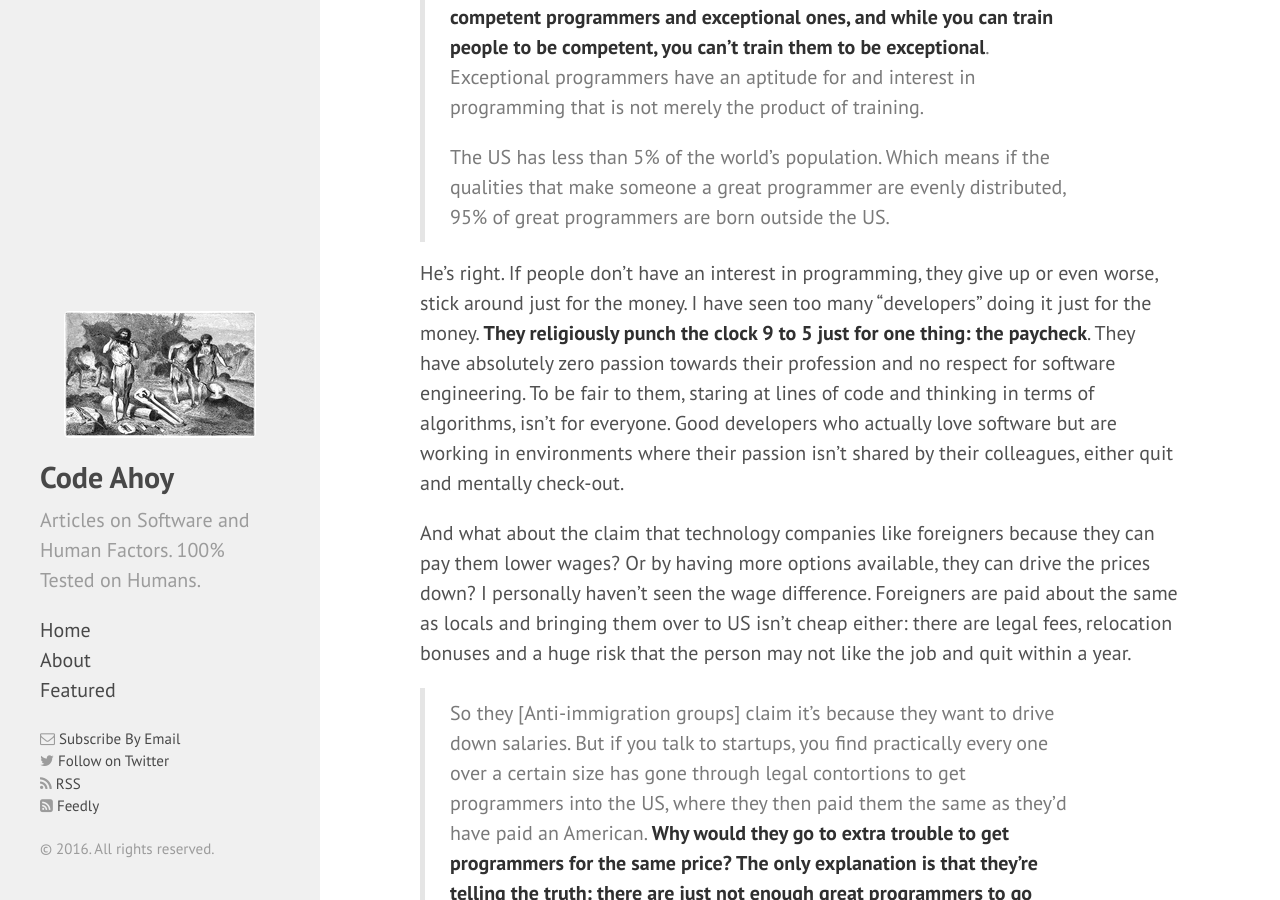
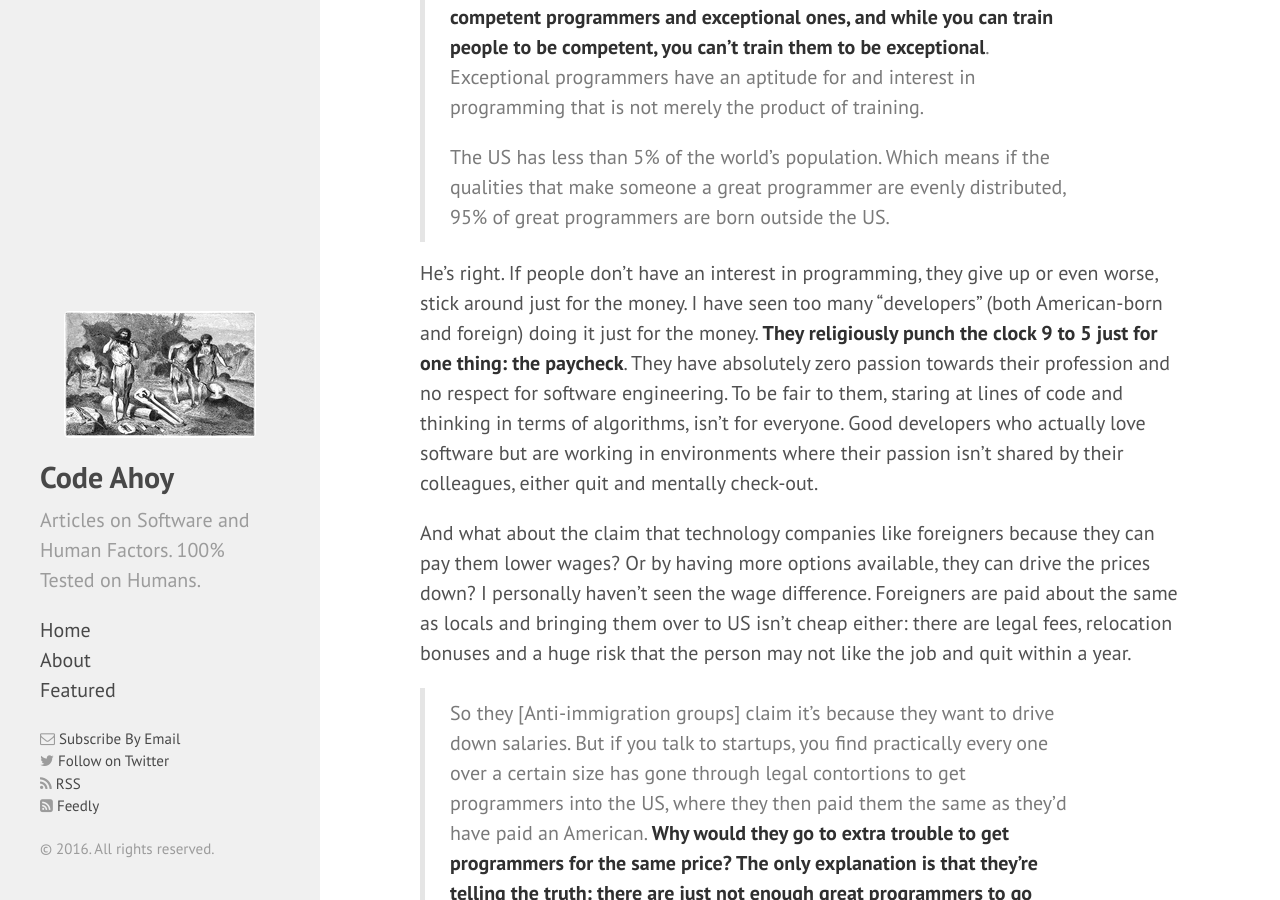
Before and after one commit to talk2viren/umermansoor.github.io, a Jekyll site: the page built from _posts/2016-07-09-should-the-us-allow-foreign-developers.md, in a window 1280 px wide and 900 px high, scrolled down 628 px. Built offline with Jekyll 4.4.1, drawn with Linux system fonts in a browser that asks for light colours; nearby versions of some CDN libraries; a script that is not in the unit is left out; comment, search, counter and statistics services are not loaded.

Commit message:
clarification

```diff
--- a/_posts/2016-07-09-should-the-us-allow-foreign-developers.md
+++ b/_posts/2016-07-09-should-the-us-allow-foreign-developers.md
@@ -13,7 +13,7 @@ Hiring good developers is really difficult. It's even more difficult when the ma
 >
 > The US has less than 5% of the world's population. Which means if the qualities that make someone a great programmer are evenly distributed, 95% of great programmers are born outside the US.
 
-He's right. If people don't have an interest in programming, they give up or even worse, stick around just for the money. I have seen too many "developers" doing it just for the money. **They religiously punch the clock 9 to 5 just for one thing: the paycheck**. They have absolutely zero passion towards their profession and no respect for software engineering. To be fair to them, staring at lines of code and thinking in terms of algorithms, isn't for everyone. Good developers who actually love software but are working in environments where their passion isn't shared by their colleagues, either quit and mentally check-out.
+He's right. If people don't have an interest in programming, they give up or even worse, stick around just for the money. I have seen too many "developers" (both American-born and foreign) doing it just for the money. **They religiously punch the clock 9 to 5 just for one thing: the paycheck**. They have absolutely zero passion towards their profession and no respect for software engineering. To be fair to them, staring at lines of code and thinking in terms of algorithms, isn't for everyone. Good developers who actually love software but are working in environments where their passion isn't shared by their colleagues, either quit and mentally check-out.
 
 And what about the claim that technology companies like foreigners because they can pay them lower wages? Or by having more options available, they can drive the prices down? I personally haven't seen the wage difference. Foreigners are paid about the same as locals and bringing them over to US isn't cheap either: there are legal fees, relocation bonuses and a huge risk that the person may not like the job and quit within a year.
 
```
